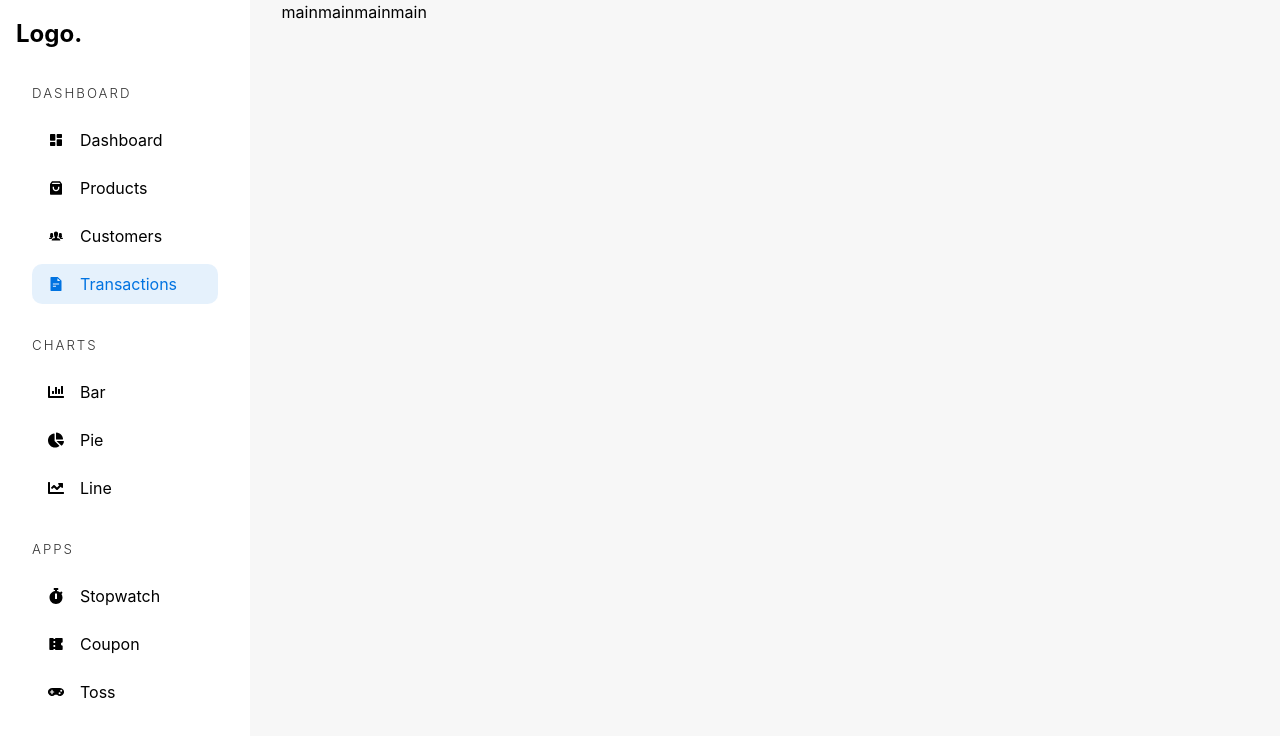
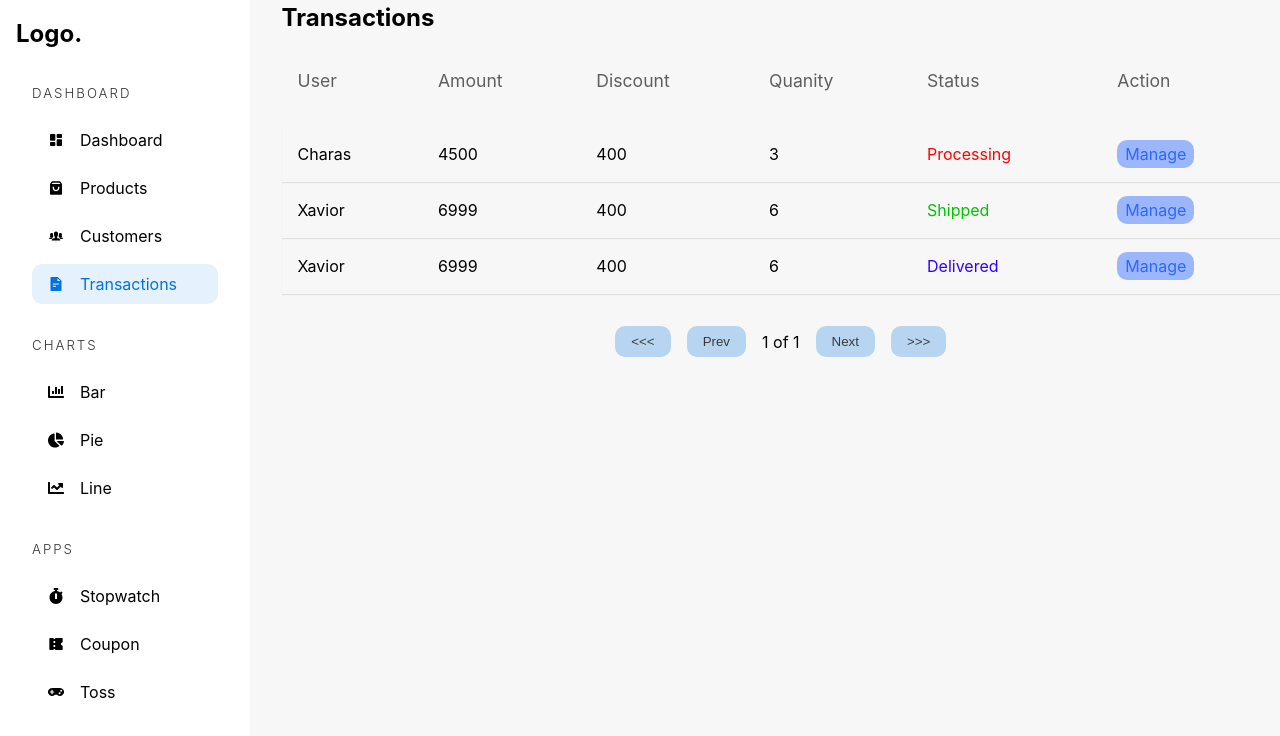
Before and after one commit to abhidjango-py/dashboard, a React (Vite) app: page /admin/transactions in a window 1280 px wide. Shown: the top 736 px of the page. Built offline with nearby package versions, Linux system fonts and the light colour scheme.

Commit message:
transaction completed

```diff
--- a/src/pages/customers.tsx
+++ b/src/pages/customers.tsx
@@ -2,8 +2,6 @@ import { Column } from "react-table";
 import AdminSidebar from "../components/AdminSidebar";
 import { ReactElement, useCallback, useState } from "react";
 import TableHOC from "../components/TableHOC";
-import { Link } from "react-router-dom";
-import { FiDelete } from "react-icons/fi";
 import { FaTrash } from "react-icons/fa";
 
 interface DataType {
--- a/src/pages/transactions.tsx
+++ b/src/pages/transactions.tsx
@@ -1,12 +1,85 @@
 import AdminSidebar from "../components/AdminSidebar";
+import { Column } from "react-table";
+import { ReactElement, useCallback, useState } from "react";
+import TableHOC from "../components/TableHOC";
+
+import { Link } from "react-router-dom";
+
+interface DataType {
+  user: string;
+  amount: number;
+  discount: number;
+  quanity: number;
+  status: ReactElement;
+  action: ReactElement;
+}
+
+const columns: Column<DataType>[] = [
+  {
+    Header: "User",
+    accessor: "user",
+  },
+  {
+    Header: "Amount",
+    accessor: "amount",
+  },
+  {
+    Header: "Discount",
+    accessor: "discount",
+  },
+  {
+    Header: "Quanity",
+    accessor: "quanity",
+  },
+  {
+    Header: "Status",
+    accessor: "status",
+  },
+  {
+    Header: "Action",
+    accessor: "action",
+  },
+];
+
+const arr: DataType[] = [
+  {
+    user: "Charas",
+    amount: 4500,
+    discount: 400,
+    quanity: 3,
+    status: <span className="red">Processing</span>,
+    action: <Link to="">Manage</Link>,
+  },
+  {
+    user: "Xavior",
+    amount: 6999,
+    discount: 400,
+    quanity: 6,
+    status: <span className="green">Shipped</span>,
+    action: <Link to="">Manage</Link>,
+  },
+  {
+    user: "Xavior",
+    amount: 6999,
+    discount: 400,
+    quanity: 6,
+    status: <span className="purple">Delivered</span>,
+    action: <Link to="">Manage</Link>,
+  },
+];
 
 const transactions = () => {
+  const [data] = useState<DataType[]>(arr);
+  const Table = useCallback(
+    TableHOC<DataType>(columns, data, "transactionsBox", "Transactions", true),
+    []
+  );
   return (
     <div className="adminContainer">
       {/* Sidebar */}
       <AdminSidebar />
       {/* main */}
-      <main>mainmainmainmain</main>
+      <main>{Table()}</main>
     </div>
   );
 };
```
